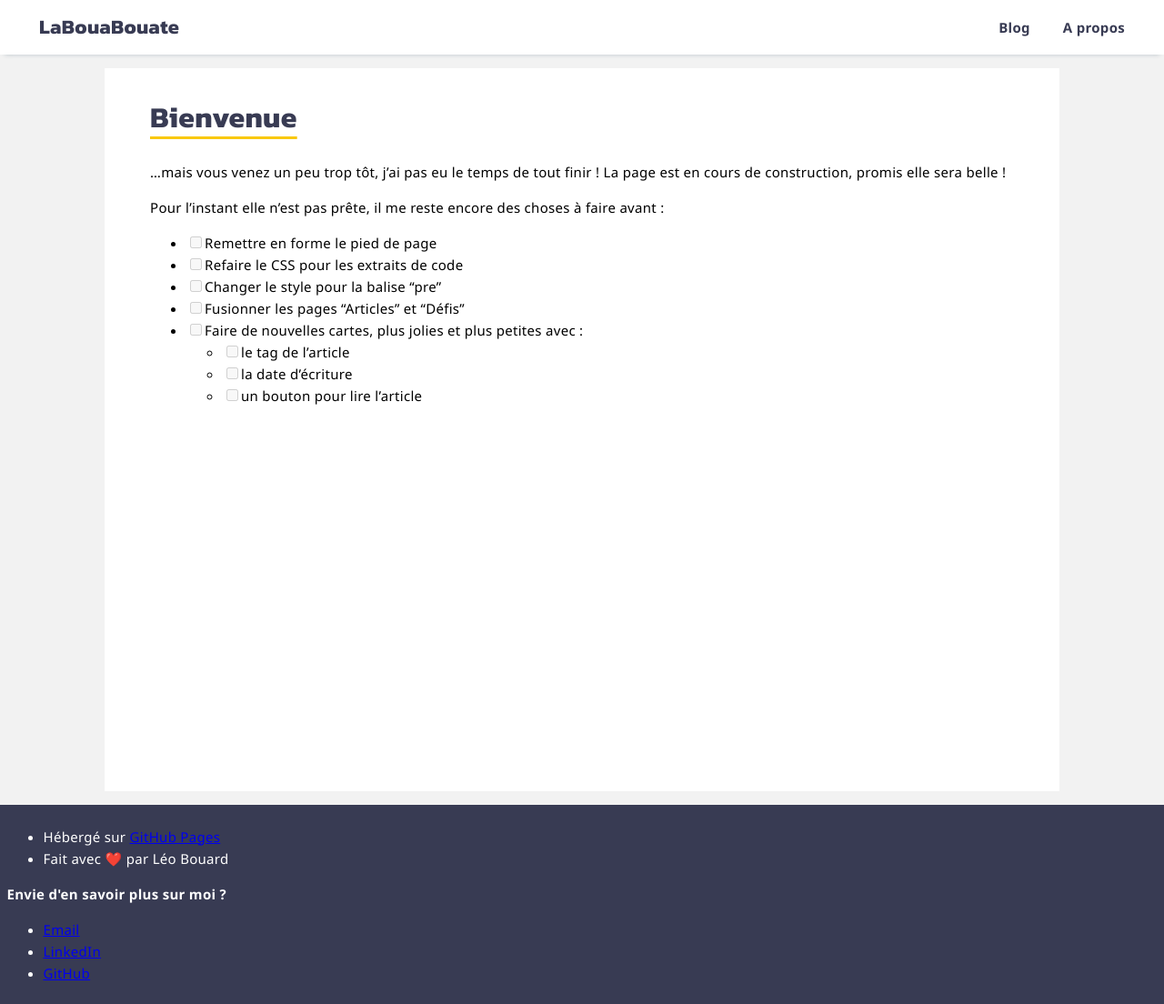
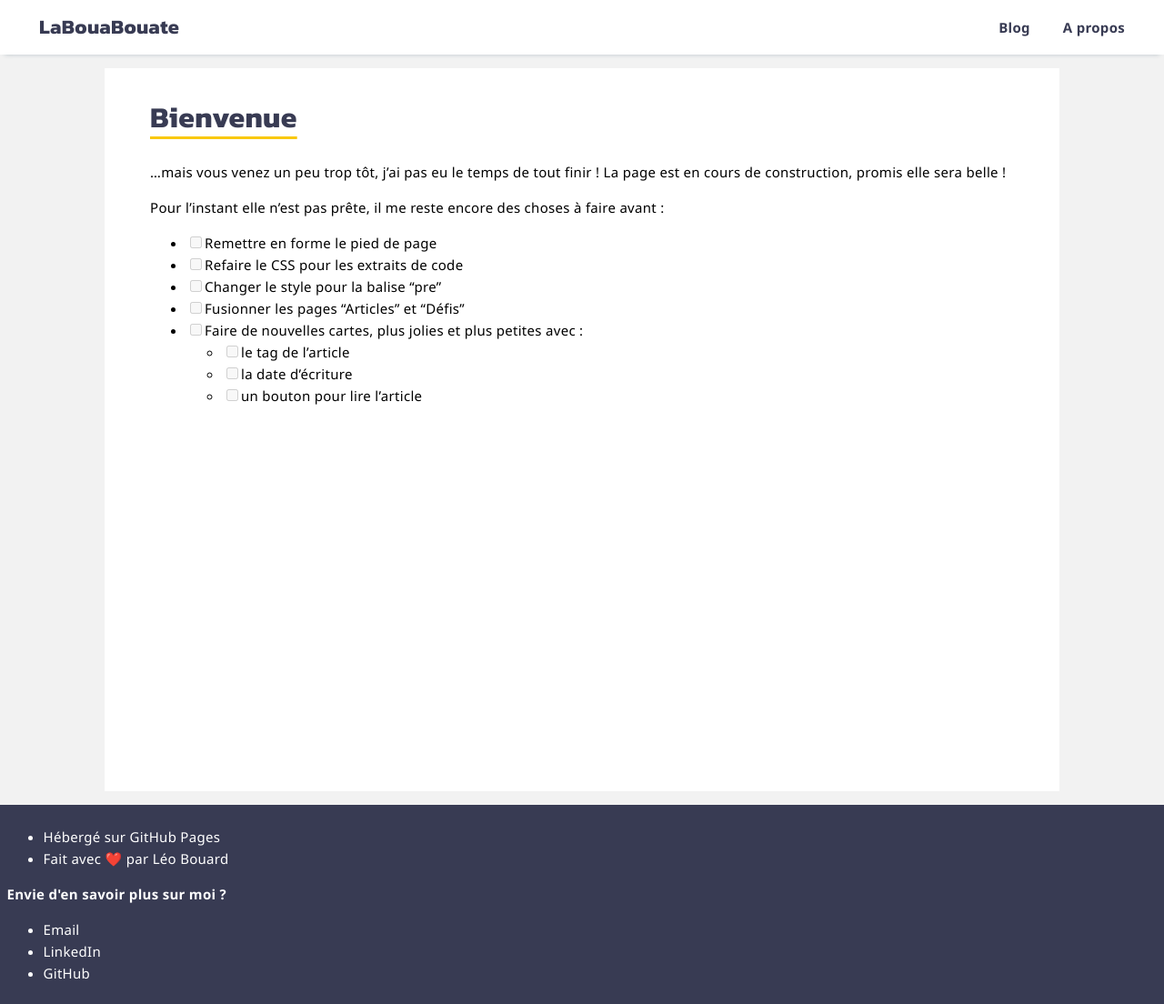
Before and after one commit to leobouard/leobouard.github.io, a Jekyll site: the page built from index.md, in a window 1280 px wide. Shown: the whole page at 91% size. Built offline with Jekyll 4.4.1, drawn with Linux system fonts in a browser that asks for light colours; our own code applies the rules of GitHub Pages for plain Markdown files.

Commit message:
Update style.scss

```diff
--- a/assets/css/style.scss
+++ b/assets/css/style.scss
@@ -44,9 +44,8 @@ nav {
     padding-left: 25px;
     padding-right: 25px;
     position: absolute fixed;
-}
 
-nav a {
+    a {
         color: #383b53;
         text-align: center;
         font-weight: bold;
@@ -57,7 +56,7 @@ nav a {
         transition: all 400ms ease-in-out;
     }
 
-nav a:hover {
+    a:hover {
         text-decoration: underline;
         text-underline-position: below;
         text-underline-offset: 10px;
@@ -65,8 +64,9 @@ nav a:hover {
         text-decoration-color: #f9c80e;
     }
 
-nav a:first-child {
+    a:first-child {
         float: left;
+    }
 }
 
 /* --- CONTENT --- */
@@ -238,6 +238,17 @@ footer {
     color: #fff;
     padding: 0.5em;
     margin-top: 15px;
+
+    a {
+        color: #fff;
+        font-weight: 500;
+        text-decoration: none;
+    }
+
+    a:hover {
+        text-decoration: underline;
+        transition: all 400ms ease-in-out;
+    }
 }
 
 /* --- MEDIA --- */
```
Lines whose indentation alone changed are shown as unchanged.
